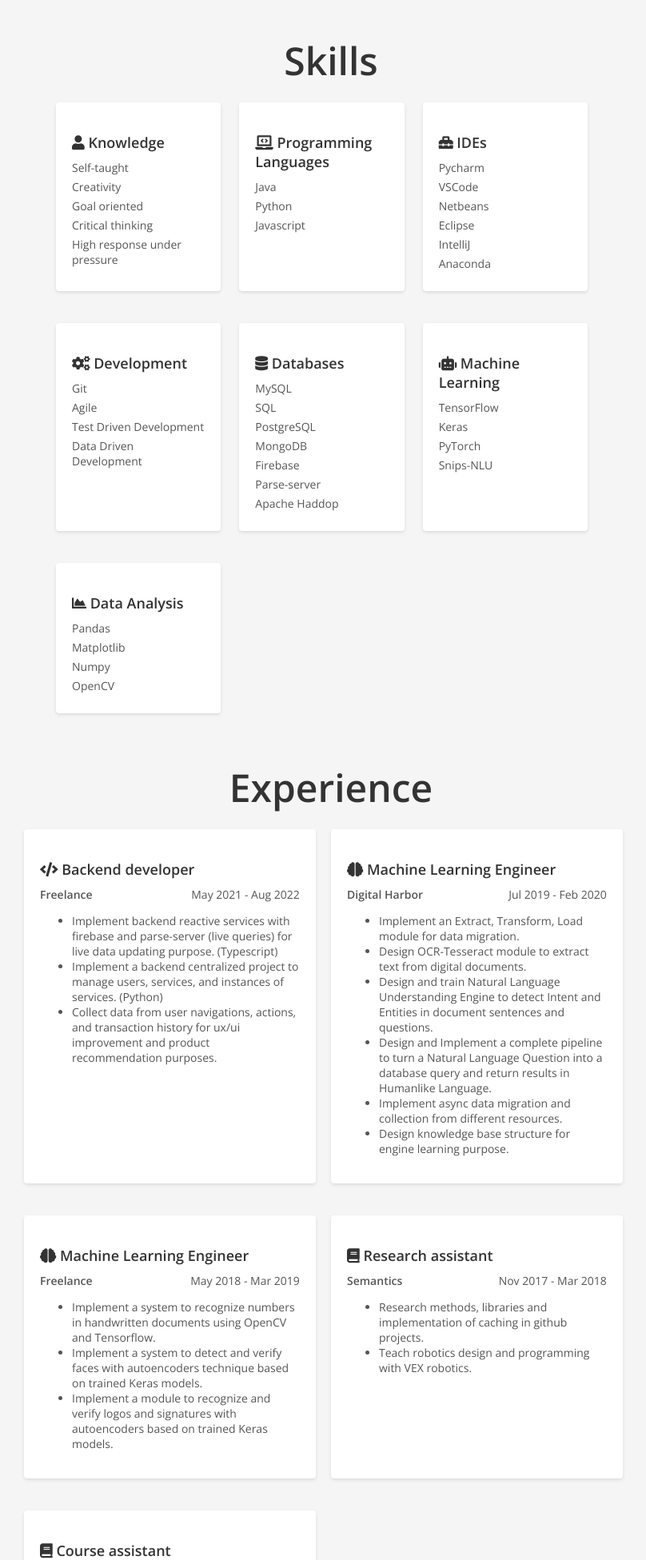
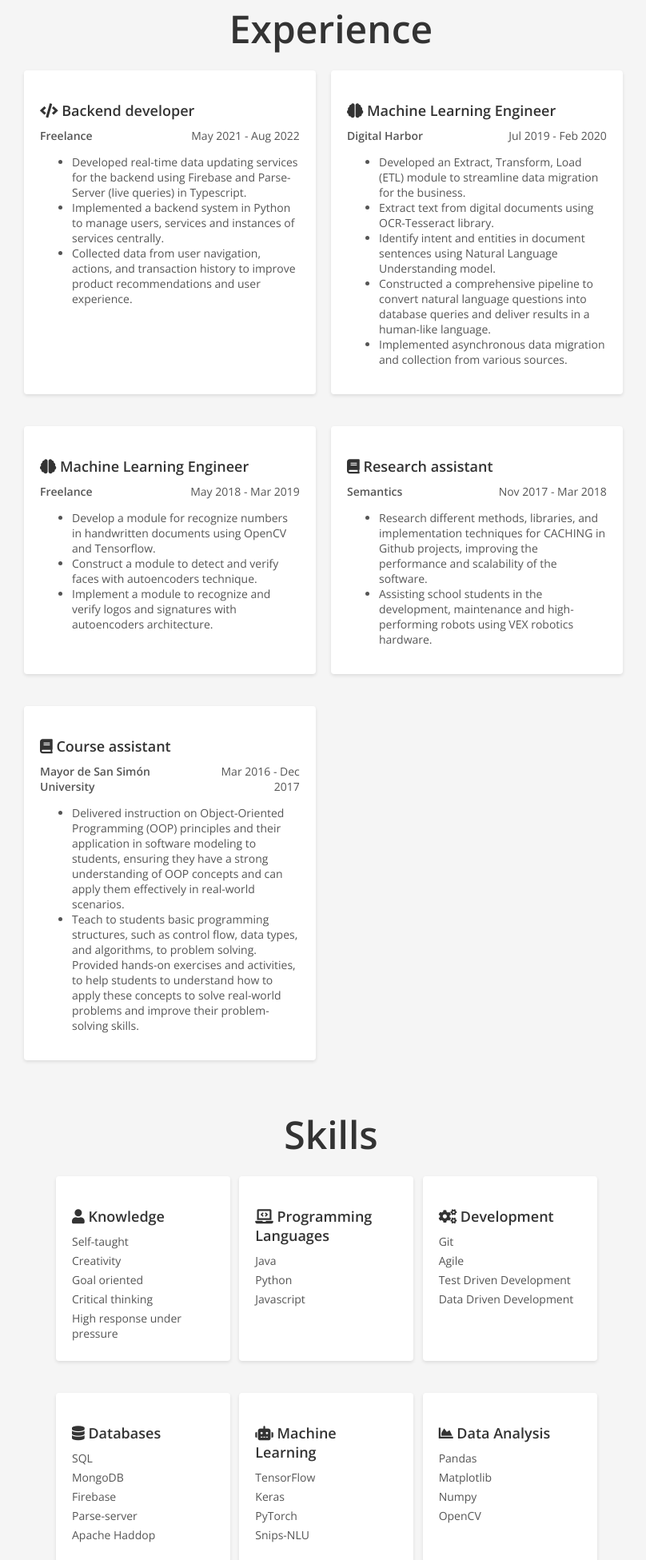
Before and after one commit to gosftw/gosftw.github.io, a plain HTML site: page home.html in a window 1280 px wide. Shown: the part 849-2800 px from the top of the page at 80% size, without its empty margins (226-1034 px from the left). Drawn offline with nearby package versions, Linux system fonts and the light colour scheme.

Commit message:
apply grammar fixes, move experience info over skills and fix skills grid

```diff
--- a/home.html
+++ b/home.html
@@ -3,8 +3,6 @@ d<!DOCTYPE html>
   <head>
     <meta charset="utf-8">
     <link rel="stylesheet" href="https://cdnjs.cloudflare.com/ajax/libs/font-awesome/5.15.1/css/all.min.css">
-
-    <!--<title><i class="fas fa-m"></i> Juan Manuel Castro Arnez's Portfolio</title>-->
     <title>My portfolio - Manu</title>
     <link rel="stylesheet" href="styles.css">
     <link href="https://fonts.googleapis.com/css2?family=Open+Sans:wght@400;600&display=swap" rel="stylesheet">
@@ -46,8 +44,8 @@ d<!DOCTYPE html>
 
     <nav>
       <a href="#home">Home</a>
+      <a href="#experience">Experience</a>
       <a href="#skills">Skills</a>
-      <a href="#experience">Experience</a>
       <a href="#achievements">Achievements</a>
       <a href="#projects">Projects</a>
       <a href="#about">About</a>
@@ -75,6 +73,86 @@ d<!DOCTYPE html>
 
       </section>
 
+      <section id="experience">
+        <h1>Experience</h1>
+
+        <div class="experience-section">
+          <div class="card">
+            <h3><i class="fas fa-code"></i> Backend developer</h3>
+            <div class="experience-header">
+              <div class="company">Freelance</div>
+              <div class="duration">May 2021 - Aug 2022</div>
+            </div>
+            <ul class="description-list">
+              <li>Developed real-time data updating services for the backend using Firebase and Parse-Server (live queries) in Typescript.</li>
+              <li>Implemented a backend system in Python to manage users, services and instances of services centrally.</li>
+              <li>Collected data from user navigation, actions, and transaction history to improve product recommendations and user experience.</li>
+            </ul>
+          </div>
+
+          <div class="card">
+            <h3><i class="fas fa-brain"></i> Machine Learning Engineer</h3>
+            <div class="experience-header">
+              <div class="company">Digital Harbor</div>
+              <div class="duration">Jul 2019 - Feb 2020</div>
+            </div>
+            <ul class="description-list">
+              <li>Developed an Extract, Transform, Load (ETL) module to streamline data migration for the business.</li>
+              <li>Extract text from digital documents using OCR-Tesseract library.</li>
+              <li>Identify intent and entities in document sentences using Natural Language Understanding model.</li>
+              <li>Constructed a comprehensive pipeline to convert natural language questions into database queries and deliver results in a human-like language.</li>
+              <li>Implemented asynchronous data migration and collection from various sources.</li>
+            </ul>
+          </div>
+
+          <div class="card">
+            <h3><i class="fas fa-brain"></i> Machine Learning Engineer</h3>
+            <div class="experience-header">
+              <div class="company">Freelance</div>
+              <div class="duration">May 2018 - Mar 2019</div>
+            </div>
+            <ul class="description-list">
+              <li>Develop a module for recognize numbers in handwritten documents using OpenCV and Tensorflow.</li>
+              <li>Construct a module to detect and verify faces with autoencoders technique.</li>
+              <li>Implement a module to recognize and verify logos and signatures with autoencoders architecture.</li>
+
+
+            </ul>
+          </div>
+
+          <div class="card">
+            <h3><i class="fas fa-book"></i> Research assistant</h3>
+            <div class="experience-header">
+              <div class="company">Semantics</div>
+              <div class="duration">Nov 2017 - Mar 2018</div>
+            </div>
+            <ul class="description-list">
+              <li>Research different methods, libraries, and implementation techniques for CACHING in Github projects, improving the performance and scalability of the software.</li>
+              <li>Assisting school students in the development, maintenance and high-performing robots using VEX robotics hardware.</li>
+
+
+            </ul>
+          </div>
+
+          <div class="card">
+            <h3><i class="fas fa-book"></i> Course assistant</h3>
+            <div class="experience-header">
+              <div class="company">Mayor de San Simón University</div>
+              <div class="duration">Mar 2016 - Dec 2017</div>
+            </div>
+            <ul class="description-list">
+              <li>Delivered instruction on Object-Oriented Programming (OOP) principles and their application in software modeling to students, ensuring they have a strong understanding of OOP concepts and can apply them effectively in real-world scenarios.</li>
+              <li>Teach to students basic programming structures, such as control flow, data types, and algorithms, to problem solving. Provided hands-on exercises and activities, to help students to understand how to apply these concepts to solve real-world problems and improve their problem-solving skills.</li>
+
+
+            </ul>
+          </div>
+
+        </div>
+
+      </section>
+
+
       <section id="skills">
         <h1>Skills</h1>
         <div class="skills-section">
@@ -97,17 +175,6 @@ d<!DOCTYPE html>
             </ul>
           </div>
           <div class="card">
-            <h3><i class="fas fa-toolbox"></i> IDEs</h3>
-            <ul>
-              <li>Pycharm</li>
-              <li>VSCode</li>
-              <li>Netbeans</li>
-              <li>Eclipse</li>
-              <li>IntelliJ</li>
-              <li>Anaconda</li>
-            </ul>
-          </div>
-          <div class="card">
             <h3><i class="fas fa-cogs"></i> Development</h3>
             <ul>
               <li>Git</li>
@@ -119,9 +186,7 @@ d<!DOCTYPE html>
           <div class="card">
             <h3><i class="fas fa-database"></i> Databases</h3>
             <ul>
-              <li>MySQL</li>
               <li>SQL</li>
-              <li>PostgreSQL</li>
               <li>MongoDB</li>
               <li>Firebase</li>
               <li>Parse-server</li>
@@ -149,106 +214,9 @@ d<!DOCTYPE html>
         </div>
       </section>
 
-
-      <section id="experience">
-        <h1>Experience</h1>
-
-        <div class="experience-section">
-          <div class="card">
-            <h3><i class="fas fa-code"></i> Backend developer</h3>
-            <div class="experience-header">
-              <div class="company">Freelance</div>
-              <div class="duration">May 2021 - Aug 2022</div>
-            </div>
-            <ul class="description-list">
-              <li>Implement backend reactive services with firebase and parse-server (live queries) for live data updating purpose. (Typescript)</li>
-              <li>Implement a backend centralized project to manage users, services, and instances of services. (Python)</li>
-              <li>Collect data from user navigations, actions, and transaction history for ux/ui improvement and product recommendation purposes.</li>
-
-            </ul>
-          </div>
-
-          <div class="card">
-            <h3><i class="fas fa-brain"></i> Machine Learning Engineer</h3>
-            <div class="experience-header">
-              <div class="company">Digital Harbor</div>
-              <div class="duration">Jul 2019 - Feb 2020</div>
-            </div>
-            <ul class="description-list">
-              <li>Implement an Extract, Transform, Load module for data migration.</li>
-              <li>Design OCR-Tesseract module to extract text from digital documents.</li>
-              <li>Design and train Natural Language Understanding Engine to detect Intent and Entities in document sentences and questions.</li>
-              <li>Design and Implement a complete pipeline to turn a Natural Language Question into a database query and return results in Humanlike Language.</li>
-              <li>Implement async data migration and collection from different resources.</li>
-              <li>Design knowledge base structure for engine learning purpose.</li>
-
-            </ul>
-          </div>
-
-          <div class="card">
-            <h3><i class="fas fa-brain"></i> Machine Learning Engineer</h3>
-            <div class="experience-header">
-              <div class="company">Freelance</div>
-              <div class="duration">May 2018 - Mar 2019</div>
-            </div>
-            <ul class="description-list">
-              <li>Implement a system to recognize numbers in handwritten documents using OpenCV and Tensorflow.</li>
-              <li>Implement a system to detect and verify faces with autoencoders technique based on trained Keras models.</li>
-              <li>Implement a module to recognize and verify logos and signatures with autoencoders based on trained Keras models.</li>
-
-
-            </ul>
-          </div>
-
-          <div class="card">
-            <h3><i class="fas fa-book"></i> Research assistant</h3>
-            <div class="experience-header">
-              <div class="company">Semantics</div>
-              <div class="duration">Nov 2017 - Mar 2018</div>
-            </div>
-            <ul class="description-list">
-              <li>Research methods, libraries and implementation of caching in github projects.</li>
-              <li>Teach robotics design and programming with VEX robotics.</li>
-
-
-            </ul>
-          </div>
-
-          <div class="card">
-            <h3><i class="fas fa-book"></i> Course assistant</h3>
-            <div class="experience-header">
-              <div class="company">Mayor de San Simón University</div>
-              <div class="duration">Mar 2016 - Dec 2017</div>
-            </div>
-            <ul class="description-list">
-              <li>Teach OOP programming principles to software modeling.</li>
-              <li>Teach Basic programming structures applied to problem solving.</li>
-
-
-            </ul>
-          </div>
-
-        </div>
-
-      </section>
-
       <section id="achievements">
         <h1>Achievements</h1>
         <div class="achievements-section">
-          <div class="card">
-            <h3><i class="fas fa-book"></i> Bachelor degree in Computer Science</h3>
-            <div class="achievement-header">
-              <div class="degree">Mayor de San Simón University <a href="https://www.umss.edu.bo/" title="View University website" target="_blank"><i class="fas fa-link"></i></a> </div>
-              <div class="timestamp">2013 - 2017</div>
-            </div>
-            <div class="spacer"></div>
-            <div class="location">Thesis:</div>
-            <ul class="description-list">
-              <li>Wildfire detection over panoramic images with Convolutional Neural Networks (CNNs).</li>
-            </ul>
-            <div class="location">Advisor: <a href="https://www.linkedin.com/in/eduardodisanti/" title="View Eduardo DiSanti LinkedIn profile" target="_blank">Eduardo Di Santi Phd. <i class="fab fa-linkedin"></i></a></div>
-
-          </div>
 
           <div class="card">
             <h3><i class="fas fa-brain"></i> Deep Learning Specialization</h3>
@@ -267,6 +235,21 @@ d<!DOCTYPE html>
             </ul>
             <div class="location">Certificate: <a href="http://coursera.org/verify/specialization/LNPG9A5VPHN4"> Coursera <i class="fas fa-link"></i> </a></div>
           </div>
+
+          <div class="card">
+            <h3><i class="fas fa-book"></i> Bachelor degree in Computer Science</h3>
+            <div class="achievement-header">
+              <div class="degree">Mayor de San Simón University <a href="https://www.umss.edu.bo/" title="View University website" target="_blank"><i class="fas fa-link"></i></a> </div>
+              <div class="timestamp">2013 - 2017</div>
+            </div>
+            <div class="spacer"></div>
+            <div class="location">Thesis:</div>
+            <ul class="description-list">
+              <li>Wildfire detection over panoramic images with Convolutional Neural Networks (CNNs).</li>
+            </ul>
+            <div class="location">Advisor: <a href="https://www.linkedin.com/in/eduardodisanti/" title="View Eduardo DiSanti LinkedIn profile" target="_blank">Eduardo Di Santi Phd. <i class="fab fa-linkedin"></i></a></div>
+          </div>
+
       </section>
 
       <section id="projects">
@@ -299,15 +282,11 @@ d<!DOCTYPE html>
 
       <section id="about" class="introduction">
         <h1>About the site</h1>
-        <p>Welcome to Juan's portfolio website, a unique digital experience that showcases the GPT-3 abilities... Yes, the site was mostly generated using the cutting-edge GPT-3 model from OpenAI,
-          and the only human intervention was to put the information together.</p>
-        <p>The website is built with HTML, JavaScript, and CSS, to deliver an interactive and engaging user interface, while the written content,
-          descriptions and categorization was generated on-the-fly by GPT-3, ensuring that the information is highly relevant, personalized and tailored to show Juan's abilities, experience and skills.</p>
-        <p>We used GPT-3 capabilities to generate and organize the portfolio, showcasing our work in different areas, technologies and industries, using the model's
-          ability to understand the context and generate human-like descriptions.
-          The overall design and presentation of the website, were also generated by GPT-3 with human oversight, making sure that the portfolio is visually pleasing
-           and easy to navigate.</p>
-        <p>We hope that you enjoy exploring the portfolio and find it useful in your search to work with together. Thank you for visiting!</p>
+        <p>Juan's portfolio website is a digital experience that showcases the abilities of GPT-3.
+          The site was generated using GPT-3 from OpenAI, with only minimal human intervention.</p>
+        <p>The website is built using HTML, JavaScript, and CSS to provide an interactive and engaging user interface. GPT-3 was used to generate the written content, descriptions, and categorization on-the-fly,
+          ensuring that the information is highly relevant, personalized, and tailored to showcase Juan's abilities, experience, and skills.</p>
+        <p>I hope you enjoy exploring the portfolio and considering Juan for future projects.</p>
 
       </section>
 
--- a/styles.css
+++ b/styles.css
@@ -215,6 +215,10 @@ main .introduction p {
   text-align: justify;
 }
 
+main .introduction li {
+  font-size: 1.2em;
+}
+
 @media (max-width: 600px) {
   .header {
     text-align: left;
@@ -306,11 +310,20 @@ main .card p {
   text-align: justify;
 }
 
+
+@media (min-width: 768px) {
+  .skills-section {
+    display: grid;
+    grid-template-columns: repeat(2, 1fr); /* Define three columns with equal width */
+  }
+}
+
 @media (min-width: 768px) {
   .skills-section .card {
-    width: 90%;
+    align-items: stretch;
   }
 }
+
 
 @media (min-width: 1200px) {
   .skills-section {
@@ -392,3 +405,8 @@ main .card p {
 .timestamp {
   text-align: right;
 }
+
+
+footer {
+  font-size: 16px;
+}
```
